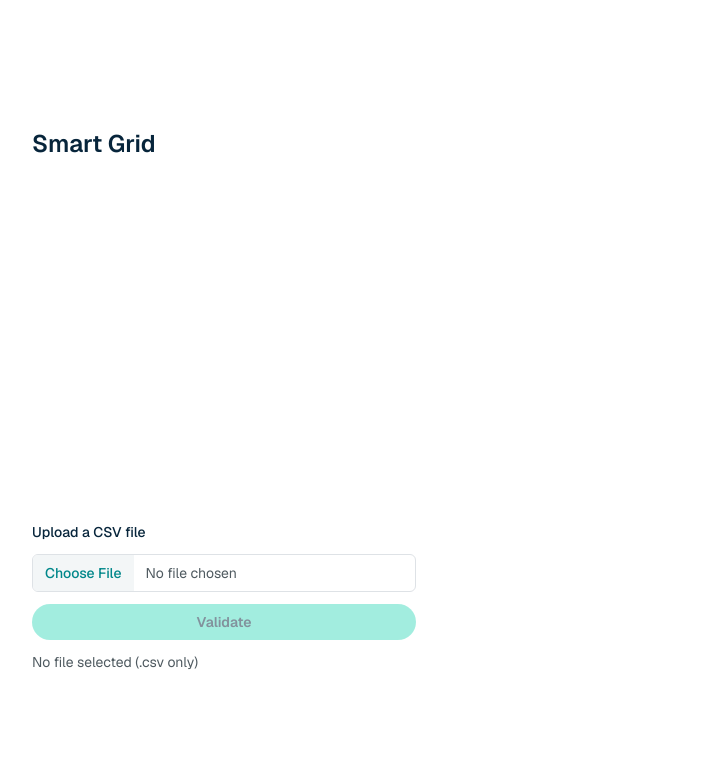
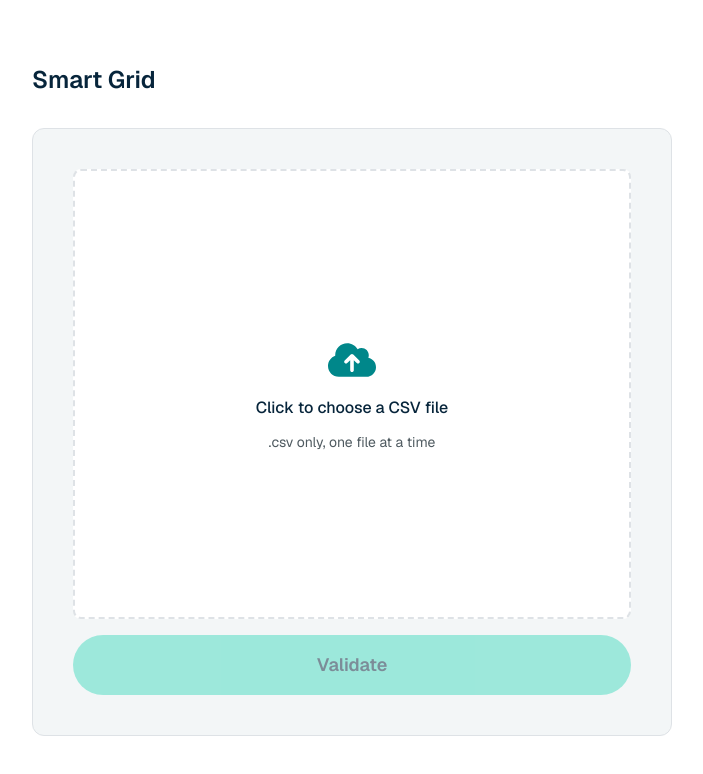
Before and after one commit to dchooyc/smartgrid, a Next.js app in the folder frontend/: page / in a window 1280 px wide. Shown: the top 774 px of the page, without its empty margins (288-991 px from the left). Built offline with nearby package versions, Linux system fonts and the light colour scheme.

Commit message:
Increase size of csv upload

```diff
--- a/frontend/app/page.tsx
+++ b/frontend/app/page.tsx
@@ -3,7 +3,7 @@ import CsvUpload from "@/components/uploads/csv-upload";
 export default function Home() {
   return (
     <div className="flex flex-col flex-1 items-center justify-center bg-surface font-sans">
-      <main className="flex flex-1 w-full max-w-3xl flex-col items-center justify-between py-32 px-16 bg-background sm:items-start">
+      <main className="flex flex-1 w-full max-w-3xl flex-col gap-8 py-16 px-6 bg-background sm:px-16">
         <div className="text-2xl font-semibold text-foreground">{"Smart Grid"}</div>
         <CsvUpload />
       </main>
--- a/frontend/components/uploads/csv-upload.tsx
+++ b/frontend/components/uploads/csv-upload.tsx
@@ -1,6 +1,7 @@
 "use client";
 
 import { useState, type ChangeEvent } from "react";
+import { FaCloudArrowUp, FaFileCsv, FaXmark } from "react-icons/fa6";
 
 type CsvUploadProps = {
   /** Called with the selected file when Validate is clicked. */
@@ -12,6 +13,7 @@ function isCsv(file: File): boolean {
 }
 
 export default function CsvUpload({ onValidate }: CsvUploadProps) {
+  // Only one file at a time: selecting is only possible while this is null.
   const [file, setFile] = useState<File | null>(null);
 
   function handleChange(event: ChangeEvent<HTMLInputElement>) {
@@ -20,7 +22,6 @@ export default function CsvUpload({ onValidate }: CsvUploadProps) {
     // The `accept` attribute is only a hint to the file picker, so check here too.
     if (selected && !isCsv(selected)) {
       event.target.value = "";
-      setFile(null);
       return;
     }
 
@@ -28,34 +29,48 @@ export default function CsvUpload({ onValidate }: CsvUploadProps) {
   }
 
   return (
-    <div className="flex w-full max-w-sm flex-col gap-3">
-      <label
-        htmlFor="csv-upload"
-        className="text-sm font-medium text-foreground"
+    <div className="flex w-full flex-1 flex-col gap-4 rounded-xl border border-border bg-surface p-6 sm:p-10">
+      {file ? (
+        <div className="flex flex-1 items-center justify-center rounded-lg border-2 border-border bg-background p-6">
+          <div className="relative flex max-w-full flex-col items-center gap-3 px-8 pt-6">
+            <button
+              type="button"
+              onClick={() => setFile(null)}
+              aria-label={`Remove ${file.name}`}
+              className="absolute right-0 top-0 flex size-7 cursor-pointer items-center justify-center rounded-full bg-foreground text-background transition-colors hover:bg-muted focus-visible:outline-2 focus-visible:outline-offset-2 focus-visible:outline-accent"
             >
-        Upload a CSV file
-      </label>
-
+              <FaXmark className="size-4" aria-hidden />
+            </button>
+            <FaFileCsv className="size-20 text-accent" aria-hidden />
+            <p className="max-w-full break-all text-center text-sm font-medium text-foreground">
+              {file.name}
+            </p>
+          </div>
+        </div>
+      ) : (
+        <label className="flex flex-1 cursor-pointer flex-col items-center justify-center gap-3 rounded-lg border-2 border-dashed border-border bg-background p-6 text-center transition-colors hover:border-primary-hover focus-within:outline-2 focus-within:outline-offset-2 focus-within:outline-accent">
+          <FaCloudArrowUp className="size-12 text-accent" aria-hidden />
+          <span className="text-base font-medium text-foreground">
+            Click to choose a CSV file
+          </span>
+          <span className="text-sm text-muted">.csv only, one file at a time</span>
           <input
-        id="csv-upload"
             type="file"
             accept=".csv"
             onChange={handleChange}
-        className="block w-full cursor-pointer rounded-md border border-border text-sm text-muted file:mr-3 file:cursor-pointer file:border-0 file:bg-surface file:px-3 file:py-2 file:text-sm file:font-medium file:text-accent hover:file:bg-border focus-visible:outline-2 focus-visible:outline-accent"
+            className="sr-only"
           />
+        </label>
+      )}
 
       <button
         type="button"
         disabled={!file}
         onClick={() => file && onValidate?.(file)}
-        className="rounded-full bg-primary px-4 py-2 text-sm font-semibold text-primary-foreground transition-colors hover:bg-primary-hover focus-visible:outline-2 focus-visible:outline-offset-2 focus-visible:outline-accent disabled:cursor-not-allowed disabled:opacity-50 disabled:hover:bg-primary"
+        className="rounded-full bg-primary px-6 py-4 text-lg font-semibold text-primary-foreground transition-colors hover:bg-primary-hover focus-visible:outline-2 focus-visible:outline-offset-2 focus-visible:outline-accent disabled:cursor-not-allowed disabled:opacity-50 disabled:hover:bg-primary"
       >
         Validate
       </button>
-
-      <p className="text-sm text-muted" aria-live="polite">
-        {file ? `Selected file: ${file.name}` : "No file selected (.csv only)"}
-      </p>
     </div>
   );
 }
--- a/frontend/package.json
+++ b/frontend/package.json
@@ -11,7 +11,8 @@
   "dependencies": {
     "next": "16.4.6",
     "react": "19.3.0",
-    "react-dom": "19.3.0"
+    "react-dom": "19.3.0",
+    "react-icons": "^5.7.0"
   },
   "devDependencies": {
     "@tailwindcss/turbopack": "4.3.3",
```
Also changed, not shown: 1 other file (tests, documents, lock files or other folders). Lines whose indentation alone changed are shown as unchanged.
